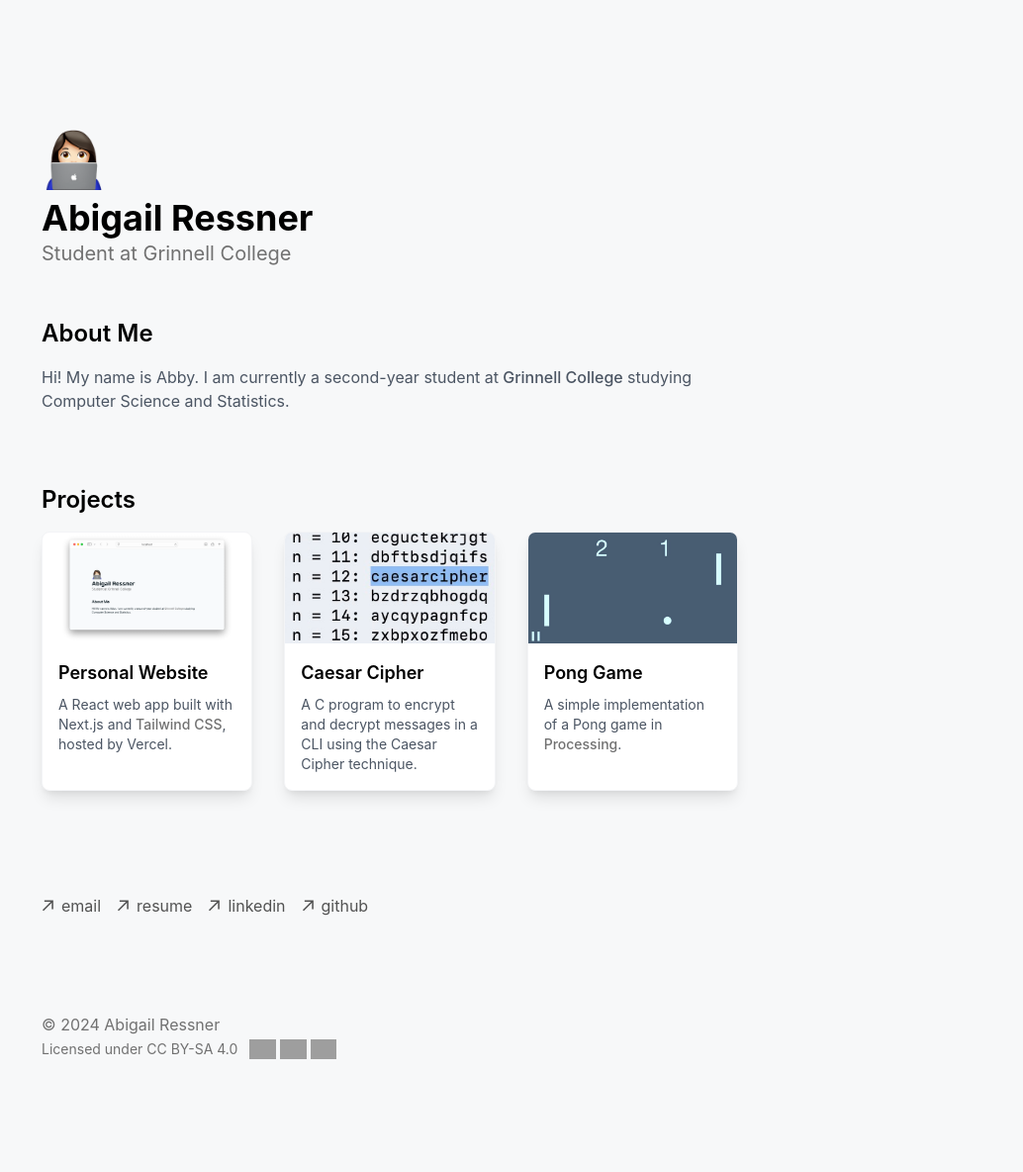
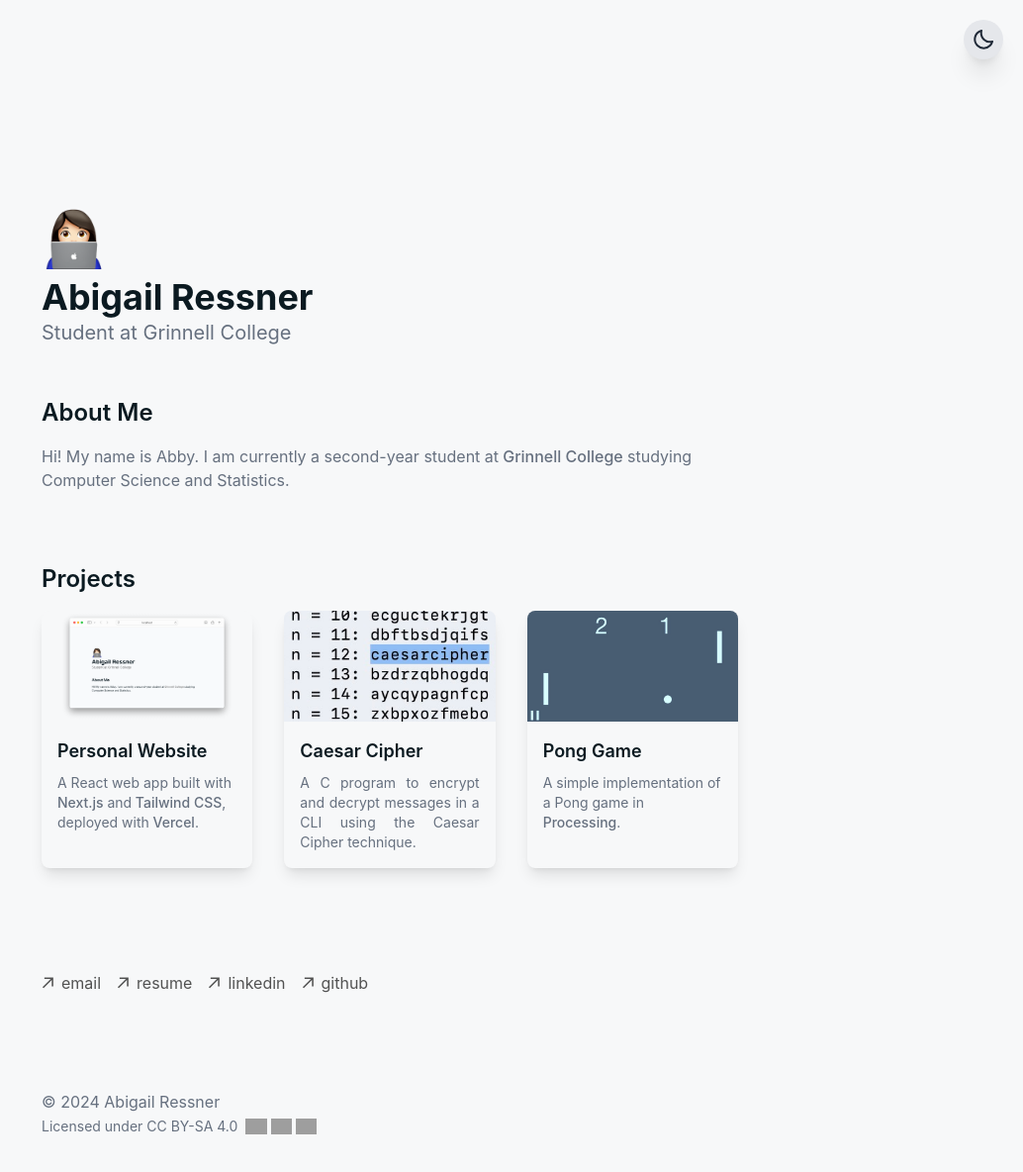
Before and after one commit to abbyressner/personal-site, a Next.js app: page / in a window 1280 px wide. Shown: the top 1184 px of the page at 99% size, without its empty margins (246-1280 px from the left). Before the commit the page ends 1103 px from the top, so only its background shows below. Built offline with nearby package versions, Linux system fonts and the light colour scheme; grey boxes are pictures that could not be loaded; a web font is replaced by a local one.

Commit message:
add dark mode functionality

```diff
--- /dev/null
+++ b/app/DarkModeToggle.tsx
@@ -0,0 +1,63 @@
+"use client";
+
+import { useState, useEffect } from "react";
+
+const DarkModeToggle = () => {
+  const [darkMode, setDarkMode] = useState(false);
+
+  // Sync dark mode state with localStorage and system preference
+  useEffect(() => {
+    const storedPreference = localStorage.getItem("theme");
+    const systemPreference = window.matchMedia("(prefers-color-scheme: dark)").matches;
+
+    if (storedPreference === "dark" || (!storedPreference && systemPreference)) {
+      document.documentElement.classList.add("dark");
+      setDarkMode(true);
+    } else {
+      document.documentElement.classList.remove("dark");
+      setDarkMode(false);
+    }
+  }, []);
+
+  // Toggle dark mode
+  const toggleDarkMode = () => {
+    if (darkMode) {
+      document.documentElement.classList.remove("dark");
+      localStorage.setItem("theme", "light");
+    } else {
+      document.documentElement.classList.add("dark");
+      localStorage.setItem("theme", "dark");
+    }
+    setDarkMode(!darkMode);
+  };
+
+  return (
+    <button
+      onClick={toggleDarkMode}
+      className="p-2 rounded-full bg-gray-200 dark:bg-neutral-700 text-gray-800 dark:text-gray-200 shadow-xl hover:bg-gray-300 dark:hover: hover:rotate-12"
+      aria-label="Toggle Dark Mode"
+    >
+      {darkMode ? (
+        <svg
+          xmlns="http://www.w3.org/2000/svg"
+          className="h-6 w-6"
+          fill="currentColor"
+          viewBox="0 0 24 24"
+        >
+          <path d="M6.993 12c0 2.761 2.246 5.007 5.007 5.007s5.007-2.246 5.007-5.007S14.761 6.993 12 6.993 6.993 9.239 6.993 12zM12 8.993c1.658 0 3.007 1.349 3.007 3.007S13.658 15.007 12 15.007 8.993 13.658 8.993 12 10.342 8.993 12 8.993zM10.998 19h2v3h-2zm0-17h2v3h-2zm-9 9h3v2h-3zm17 0h3v2h-3zM4.219 18.363l2.12-2.122 1.415 1.414-2.12 2.122zM16.24 6.344l2.122-2.122 1.414 1.414-2.122 2.122zM6.342 7.759 4.22 5.637l1.415-1.414 2.12 2.122zm13.434 10.605-1.414 1.414-2.122-2.122 1.414-1.414z" />
+        </svg>
+      ) : (
+        <svg
+          xmlns="http://www.w3.org/2000/svg"
+          className="h-6 w-6"
+          fill="currentColor"
+          viewBox="0 0 24 24"
+        >
+          <path d="M20.742 13.045a8.088 8.088 0 0 1-2.077.271c-2.135 0-4.14-.83-5.646-2.336a8.025 8.025 0 0 1-2.064-7.723A1 1 0 0 0 9.73 2.034a10.014 10.014 0 0 0-4.489 2.582c-3.898 3.898-3.898 10.243 0 14.143a9.937 9.937 0 0 0 7.072 2.93 9.93 9.93 0 0 0 7.07-2.929 10.007 10.007 0 0 0 2.583-4.491 1.001 1.001 0 0 0-1.224-1.224zm-2.772 4.301a7.947 7.947 0 0 1-5.656 2.343 7.953 7.953 0 0 1-5.658-2.344c-3.118-3.119-3.118-8.195 0-11.314a7.923 7.923 0 0 1 2.06-1.483 10.027 10.027 0 0 0 2.89 7.848 9.972 9.972 0 0 0 7.848 2.891 8.036 8.036 0 0 1-1.484 2.059z" />
+        </svg>
+      )}
+    </button>
+  );
+};
+
+export default DarkModeToggle;
--- a/app/globals.css
+++ b/app/globals.css
@@ -3,20 +3,43 @@
 @tailwind utilities;
 @import url('https://fonts.googleapis.com/css2?family=Inter:wght@400;500;600;700&display=swap');
 
+
 :root {
   --background: #f7f8f9;
+  --backgroundalt: #ffffff;
   --foreground: #0b1a21;
-  --subtext: #717171;
-  --body: #4b5563;
+  --body: #66707f;
+  --highlight: #00000016;
 }
 
-@media (prefers-color-scheme: dark) {
-  :root {
-    --background: #2b2d2e;
-    --foreground: #f8fafc;
-  }
+::selection {
+  background: var(--highlight);
 }
+
+html.dark {
+  --background: #27272a;
+  --backgroundalt: #36363b;
+  --foreground: #f8fafce1;
+  --body: #f8fafc86;
+  --highlight: #0a0c0ea4;
+}
+
 body {
   background: var(--background);
+  color: var(--body);
   font-family: 'Inter', Helvetica, sans-serif;
 }
+
+.card {
+  background: var(--background);
+  color: (--foreground);
+}
+
+.dark .card {
+  background: var(--backgroundalt);
+  color: (--foreground);
+}
+
+.heading{
+  color: var(--foreground);
+}
--- a/app/page.tsx
+++ b/app/page.tsx
@@ -1,105 +1,77 @@
-
+import DarkModeToggle from "./DarkModeToggle";
 
 export default function Home() {
+  const newLocal = "fixed z-50 text-body w-8 h-8";
   return (
     <div className="font-sans min-h-screen">
-
-      {/* Header */}
+      <nav className="p-5 flex flex-row justify-end items-center">
+        <DarkModeToggle />
+      </nav>
+      {/* header */}
       <header className="max-w-screen-md mx-auto px-4 sm:px-6 md:px-8 pt-32 pb-12 ">
         <div className="flex items-center">
           <img
               src="/my-emoji.png"
               alt="logo"
-              className="w-16 h-16 mr-3 "
+              className="w-16 h-16"
           />
         </div>
-        <h1 className="text-4xl font-bold font-sans pt-2">Abigail Ressner</h1>
-        <p className="text-xl text-subtext leading-relaxed">
+        <h1 className="heading text-4xl font-bold pt-2">Abigail Ressner</h1>
+        <p className="text-xl leading-relaxed">
           Student at Grinnell College
         </p>
       </header>
 
-      {/* Main Content */}
+      {/* main content */}
       <main className="max-w-screen-md mx-auto px-4 sm:px-6 md:px-8 space-y-12">
-        {/* About Section */}
+        {/* about me section */}
         <section id="about">
-          <h2 className="text-2xl font-semibold mb-4">About Me</h2>
+          <h2 className="heading text-2xl text-foreground font-semibold mb-4">About Me</h2>
           <p className="text-body">
             Hi! My name is Abby. I am currently a second-year student at
             <a
               href="https://www.grinnell.edu"
-              className="font-medium text-body hover:text-pink-500 transition duration-250"
+              className="font-medium text-body hover:text-red-600 transition duration-200"
               > Grinnell College </a>
             studying Computer Science and Statistics. <br/><br/>
           </p>
         </section>
-{/*
-        Experience Section
-        <section id="experience">
-          <h2 className="text-2xl font-semibold mb-4">Experience</h2>
-          <ul className="space-y-4">
-            <li>
-              <strong>GriN Lab</strong> – Research Assistant
-              <p className="text-subtext">
-                Build and maintain UI components with a focus on accessibility and performance.
-              </p>
-            </li>
-            <li>
-              <strong>Girls Who Code</strong> – Facilitator
-              <p className="text-subtext">
-                Volunteer
-              </p>
-            </li>
-          </ul>
-        </section>
 
-        Projects Section
-        <section id="projects">
-          <h2 className="text-2xl font-semibold mb-4">Projects</h2>
-          <ul className="space-y-4">
-            <li>
-              <a href="https://github.com/abbyressner/caesar-cipher" className="text-subtext hover:text-violet-500 transition duration-300">
-                Caesar Cipher
-              </a>
-            </li>
-            <li>
-              <a href="https://github.com/abbyressner/personal-site" className="text-blue-400 hover:text-white transition duration-300">
-                Personal Website
-              </a>
-            </li>
-          </ul>
-        </section> */}
+
+
+        {/* projects */}
         <div className="container pb-4">
-          <h2 className="text-2xl font-semibold mb-4">Projects</h2>
+          <h2 className="heading text-2xl font-semibold mb-4">Projects</h2>
           <div className="grid gap-8 grid-cols-2 sm:grid-cols-2 md:grid-cols-3 lg:grid-cols-3">
 
-          <div className="bg-white border border-gray-100 rounded-lg shadow-lg overflow-hidden transition-transform transform hover:scale-105 ">
+          <div className="card rounded-lg shadow-lg overflow-hidden transition-transform transform hover:scale-105 ">
               <a href="https://github.com/abbyressner/personal-site" target="_blank" rel="noopener noreferrer">
                 <img src="/personalsite-cover1.png" alt="Personal Website" className="w-full h-28 object-scale-down" />
-                  <div className="p-4">
-                    <h3 className="text-lg font-semibold">Personal Website</h3>
-                    <p className="mt-2 text-body text-sm">
+                  <div className="card p-4">
+                    <h3 className="heading text-lg font-semibold">Personal Website</h3>
+                    <p className="mt-2 text-body text-sm justify-stretch">
                       A React web app built with
-                      <a> Next.js </a>
+                      <strong className="font-medium text-body hover:text-black dark:hover:text-white transition duration-200"
+                      > Next.js </strong>
                       and
-                      <a href="https://tailwindcss.com" className="font-medium text-subtext hover:text-sky-600 transition duration-300"
-                      > Tailwind CSS</a>
-                      , hosted by
-                      <a href="https://vercel.com/home"
-                      > Vercel</a>
+                      <strong className="font-medium text-body hover:text-sky-400 transition duration-200"
+                      > Tailwind CSS</strong>
+                      , deployed with
+                      <strong className="font-medium text-body hover:text-black dark:hover:text-white transition duration-200"
+                      > Vercel</strong>
                       .
                     </p>
                   </div>
               </a>
             </div>
 
-           {/*Caesar Cipher*/}
-            <div className="bg-white border border-gray-100 rounded-lg shadow-lg overflow-hidden transition-transform transform hover:scale-105 ">
+            {/*Caesar Cipher*/}
+            <div className="card rounded-lg shadow-lg overflow-hidden transition-transform transform hover:scale-105 ">
               <a href="https://github.com/abbyressner/caesar-cipher" target="_blank" rel="noopener noreferrer">
-                <img src="/caesarcipher-cover-2.jpeg" alt="Caesar Cipher" className="w-full h-28 object-cover " />
+                <img src="/caesarcipher-cover-2.jpeg" alt="Caesar Cipher" className="w-full h-28 object-cover" />
                   <div className="p-4">
-                    <h3 className="text-lg font-semibold">Caesar Cipher</h3>
-                    <p className="mt-2 text-body text-sm">
+                    <h3 className="heading text-lg text-body2 font-semibold">Caesar Cipher</h3>
+                    <p className="mt-2 text-body text-sm text-justify">
                       A C program to encrypt and decrypt messages in a CLI using the Caesar Cipher technique.
                     </p>
                   </div>
@@ -107,15 +79,15 @@ export default function Home() {
             </div>
 
             {/*Pong*/}
-            <div className="bg-white border border-gray-100 rounded-lg shadow-lg overflow-hidden transition-transform transform hover:scale-105 ">
+            <div className="card rounded-lg shadow-lg overflow-hidden transition-transform transform hover:scale-105 ">
               <a href="https://github.com/abbyressner/caesar-cipher" target="_blank" rel="noopener noreferrer">
                 <img src="/pong-cover3.jpeg" alt="Caesar Cipher" className="w-full h-28 object-cover " />
                   <div className="p-4">
-                    <h3 className="text-lg font-semibold">Pong Game</h3>
-                    <p className="mt-2 text-body text-sm">
+                    <h3 className=" heading text-lg text-body2 font-semibold">Pong Game</h3>
+                    <p className="mt-2 text-sm">
                       A simple implementation of a Pong game in
-                      <a href="https://processing.org" className="font-medium text-subtext hover:text-blue-700 transition duration-250"
-                      > Processing</a>
+                      <strong className="font-medium hover:text-blue-700 transition duration-200"
+                      > Processing</strong>
                       .
                     </p>
                   </div>
@@ -127,7 +99,7 @@ export default function Home() {
 
         {/*Footer*/}
         <footer className="pt-2 pb-8">
-          <ul className="font-sm mt-8 flex flex-col space-x-0 text-neutral-600 md:flex-row md:space-x-4 dark:text-neutral-300">
+          <ul className="font-sm mt-8 flex flex-col text-neutral-600 md:flex-row md:space-x-4 dark:text-neutral-300">
           <li>
               <a
                 href="mailto:contactabbyressner@gmail.com"
@@ -148,7 +120,7 @@ export default function Home() {
                 href="/resume_oct24.pdf"
                 target="_blank"
                 rel="noopener noreferrer"
-                className="flex items-center transition-all hover:text-neutral-800 dark:hover:text-neutral-100">
+                className="flex items-center transition-all hover:text-neutral-900 dark:hover:text-neutral-100">
                 <svg width="12" height="12" viewBox="0 0 12 12" fill="none" xmlns="http://www.w3.org/2000/svg">
                   <path d="M2.07102 11.3494L0.963068 10.2415L9.2017 1.98864H2.83807L2.85227 0.454545H11.8438V9.46023H10.2955L10.3097 3.09659L2.07102 11.3494Z" fill="currentColor"></path>
                 </svg>
@@ -163,7 +135,7 @@ export default function Home() {
                 href="https://linkedin.com/in/abby-ressner"
                 target="_blank"
                 rel="noopener noreferrer"
-                className="flex items-center transition-all hover:text-neutral-800 dark:hover:text-neutral-100">
+                className="flex items-center transition-all hover:text-neutral-900 dark:hover:text-neutral-100">
                 <svg width="12" height="12" viewBox="0 0 12 12" fill="none" xmlns="http://www.w3.org/2000/svg">
                   <path d="M2.07102 11.3494L0.963068 10.2415L9.2017 1.98864H2.83807L2.85227 0.454545H11.8438V9.46023H10.2955L10.3097 3.09659L2.07102 11.3494Z" fill="currentColor"></path>
                 </svg>
@@ -178,7 +150,7 @@ export default function Home() {
                 href="https://github.com/abbyressner"
                 target="_blank"
                 rel="noopener noreferrer"
-                className="flex items-center transition-all hover:text-neutral-800 dark:hover:text-neutral-100">
+                className="flex items-center transition-all hover:text-neutral-900 dark:hover:text-neutral-100">
                 <svg width="12" height="12" viewBox="0 0 12 12" fill="none" xmlns="http://www.w3.org/2000/svg">
                   <path d="M2.07102 11.3494L0.963068 10.2415L9.2017 1.98864H2.83807L2.85227 0.454545H11.8438V9.46023H10.2955L10.3097 3.09659L2.07102 11.3494Z" fill="currentColor"></path>
                 </svg>
@@ -187,17 +159,17 @@ export default function Home() {
                 </p>
               </a>
             </li>
+          </ul>
 
-          </ul>
-          <div className="container">
-            <p className="text-md text-subtext pt-24">
+          <div className="container pb-8">
+            <p className="text-md text-body2 pt-24">
               © 2024 Abigail Ressner <br/>
-              <a href="https://creativecommons.org/licenses/by-sa/4.0/?ref=chooser-v1" className="text-subtext text-sm" target="_blank" rel="license noopener noreferrer">
+              <a href="https://creativecommons.org/licenses/by-sa/4.0/?ref=chooser-v1" className="text-body2 text-sm" target="_blank" rel="license noopener noreferrer">
                 Licensed under CC BY-SA 4.0 </a>
-              <a href="https://creativecommons.org/licenses/by-sa/4.0/?ref=chooser-v1" target="_blank" rel="license noopener noreferrer" className="inline-block ml-2">
-                <img src="https://mirrors.creativecommons.org/presskit/icons/cc.svg?ref=chooser-v1" alt="CC" className="h-5 inline"/>
-                <img src="https://mirrors.creativecommons.org/presskit/icons/by.svg?ref=chooser-v1" alt="BY" className="h-5 inline ml-1"/>
-                <img src="https://mirrors.creativecommons.org/presskit/icons/sa.svg?ref=chooser-v1" alt="SA" className="h-5 inline ml-1"/>
+              <a href="https://creativecommons.org/licenses/by-sa/4.0/?ref=chooser-v1" target="_blank" rel="license noopener noreferrer" className="inline-block ml-1">
+                <img src="https://mirrors.creativecommons.org/presskit/icons/cc.svg?ref=chooser-v1" alt="CC" className="h-4 inline text-body"/>
+                <img src="https://mirrors.creativecommons.org/presskit/icons/by.svg?ref=chooser-v1" alt="BY" className="h-4 inline ml-1"/>
+                <img src="https://mirrors.creativecommons.org/presskit/icons/sa.svg?ref=chooser-v1" alt="SA" className="h-4 inline ml-1"/>
               </a>
             </p>
           </div>
--- a/package.json
+++ b/package.json
@@ -10,6 +10,7 @@
   },
   "dependencies": {
     "@fontsource/inter": "^5.1.0",
+    "@vercel/analytics": "^1.4.1",
     "next": "15.0.3",
     "react": "19.0.0-rc-66855b96-20241106",
     "react-dom": "19.0.0-rc-66855b96-20241106"
--- a/tailwind.config.ts
+++ b/tailwind.config.ts
@@ -7,6 +7,7 @@ export default {
     "./components/**/*.{js,ts,jsx,tsx,mdx}",
     "./app/**/*.{js,ts,jsx,tsx,mdx}",
   ],
+  darkMode: "class",
   theme: {
     extend: {
       fontFamily: {
@@ -15,9 +16,6 @@ export default {
       colors: {
         background: "var(--background)",
         foreground: "var(--foreground)",
-        'subtext': "var(--subtext)",
-        'body': "var(--body)",
-        'accent': "var(--accent)",
       },
       spacing: {
         sm: '8px',
```
Also changed, not shown: app/layout.tsx (+3 -4 lines), 1 other file (tests, documents, lock files or other folders).
